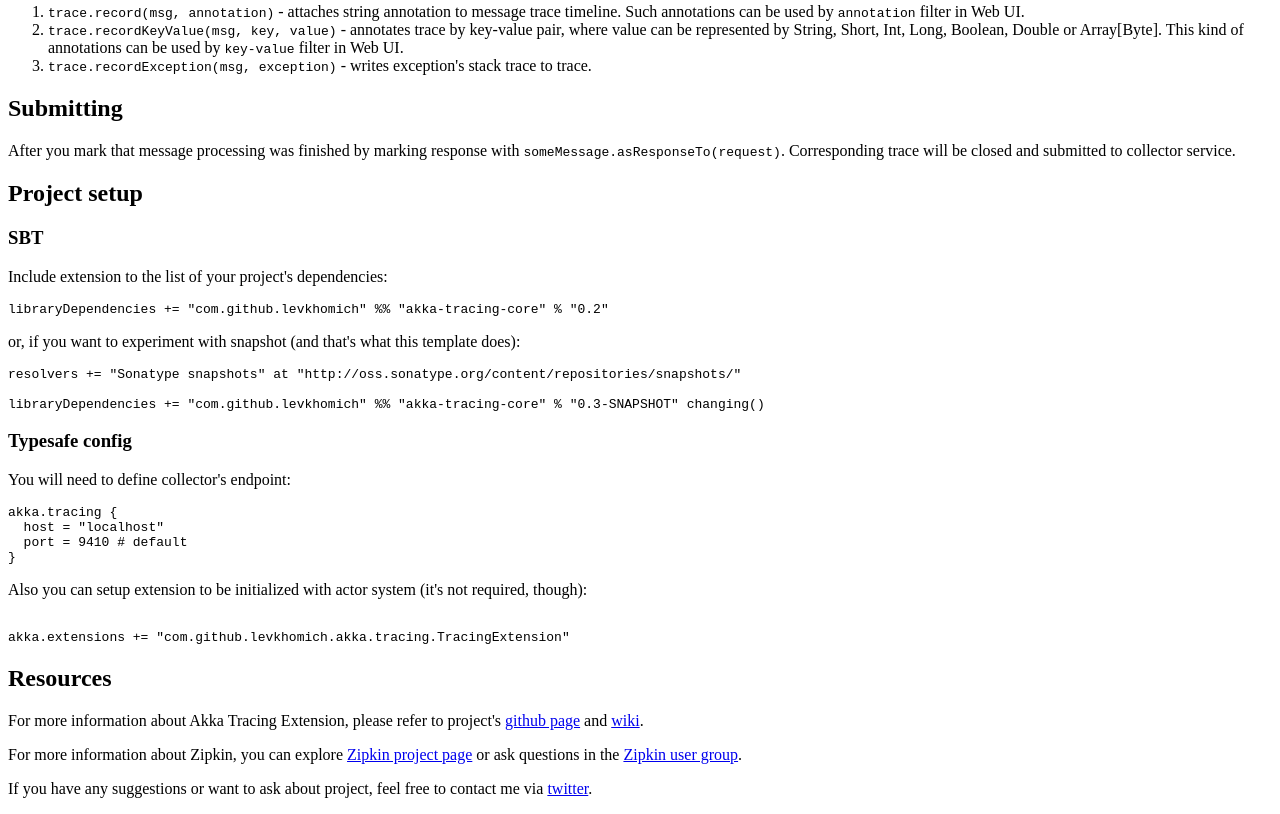
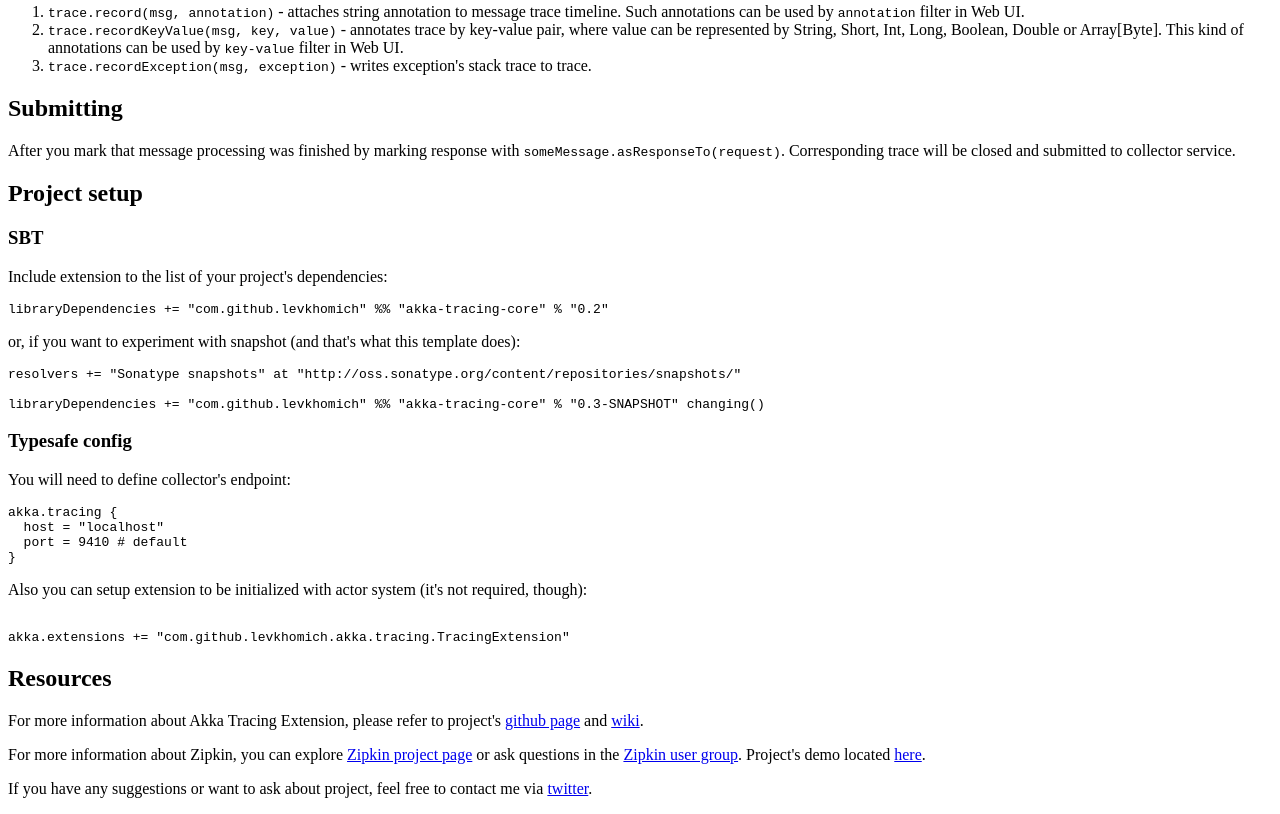
Before and after one commit to levkhomich/activator-akka-tracing, a plain HTML site: page tutorial/index.html in a window 1280 px wide. Shown: the part 3129-3943 px from the top of the page. Drawn offline with Linux system fonts and the light colour scheme.

Commit message:
update readme, add link to zipkin demo

```diff
--- a/tutorial/index.html
+++ b/tutorial/index.html
@@ -254,6 +254,7 @@ akka.extensions += "com.github.levkhomich.akka.tracing.TracingExtension"
         <a href="http://twitter.github.io/zipkin" target="_blank">Zipkin project page</a>
         or ask questions in the
         <a href="https://groups.google.com/forum/#!forum/zipkin-user" target="_blank">Zipkin user group</a>.
+        Project's demo located <a href="http://zipkin.io">here</a>.
     </p>
     <p>
         If you have any suggestions or want to ask about project, feel free to contact me via
```
Also changed, not shown: 1 other file.
